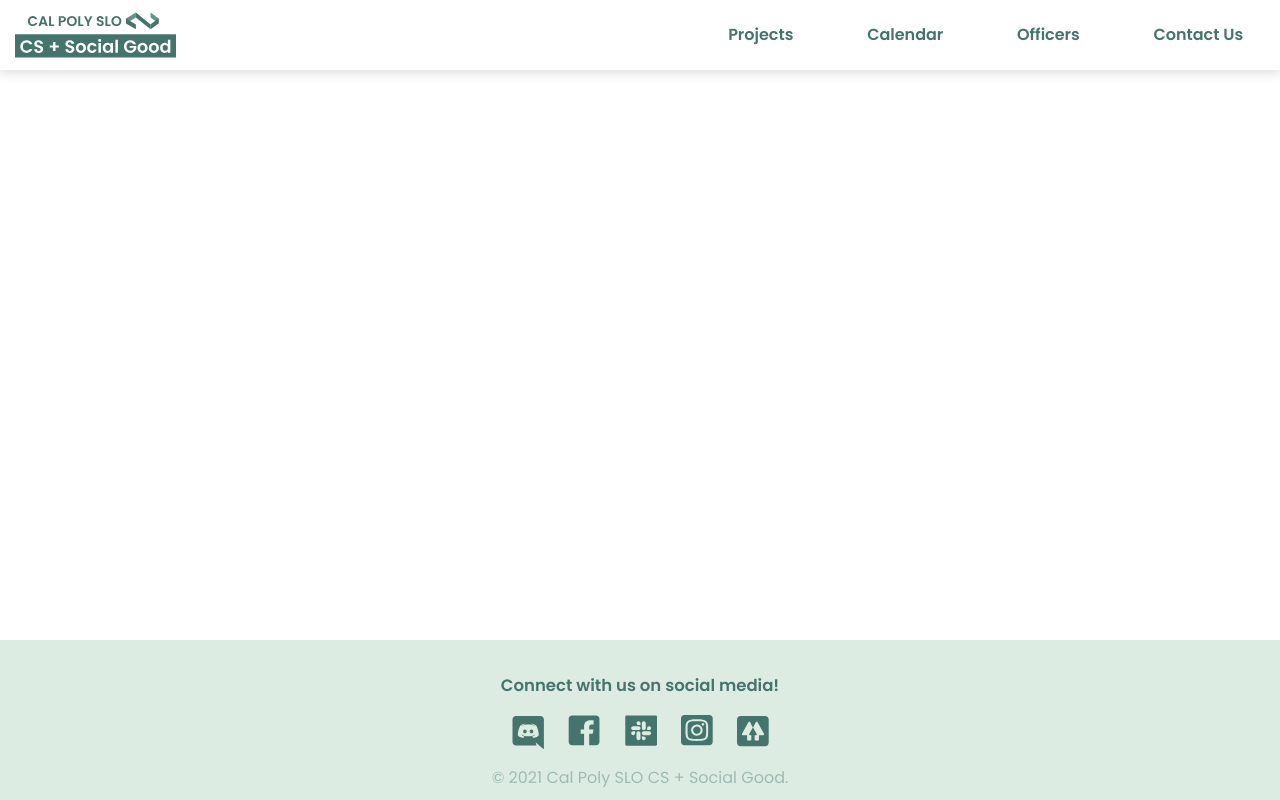
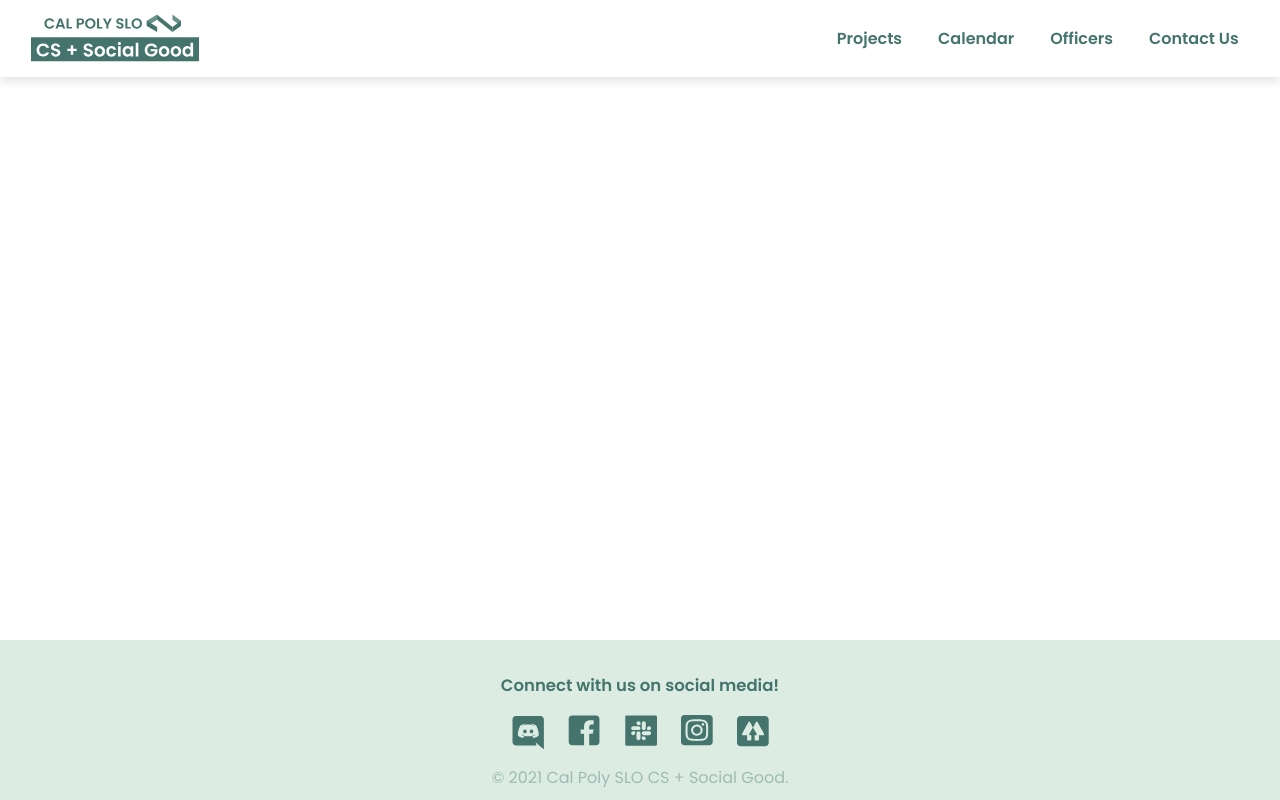
Before and after one commit to CS-Social-Good-CalPoly/club-website, a React (Create React App) app: page / in a window 1280 px wide. Built offline with nearby package versions, Linux system fonts and the light colour scheme.

Commit message:
fully working navbar

```diff
--- a/src/App.js
+++ b/src/App.js
@@ -8,12 +8,13 @@ import Officers from './components/Officers/Officers';
 import Calendar from './components/Calendar/Calendar';
 import {BrowserRouter as Router, Route, Switch} from 'react-router-dom';
 import Footer from "./components/SharedComponents/Footer";
+import Nav2 from './components/SharedComponents/Nav2';
 
 function App() {
     return (
         <Router>
             <div className="App">
-                <Nav/>
+                <Nav2/>
                 <div className="App-Main-Content">
                     <Switch>
                         <Route exact path="/WhatWeDo" component={WhatWeDo}/>
--- a/src/assets/SharedAssets/Nav.css
+++ b/src/assets/SharedAssets/Nav.css
@@ -101,6 +101,7 @@ nav .burger {
     transform: translateY(-500px);
     border-radius: 10px;
     box-shadow: 0 2px 2px rgba(0, 0, 0, 0.2);
+    z-index: 1000;
   }
 
   nav .nav-links li {
--- /dev/null
+++ b/src/assets/SharedAssets/Nav2.css
@@ -0,0 +1,75 @@
+@import "../SharedAssets/Styles.css";
+
+.navbar {
+    box-shadow: 0 4px 10px rgba(0, 0, 0, 0.116);
+}
+
+.bg-light {
+    background-color: white!important;
+}
+
+.navbar-light .navbar-toggler {
+    color: var(--dark-green);
+    border-color: var(--dark-green);
+    border-width: 0;
+}
+
+.navbar-toggler-icon {
+    width: 3em;
+    height: 2.2em;
+    color: var(--dark-green);
+}
+
+.navbar-light .navbar-toggler-icon {
+    background-image: url(/src/images/menu_24px.svg);
+}
+
+.navbar-light .navbar-nav .nav-link {
+    color: var(--dark-green);
+    font-weight: var(--custom-bold);
+    margin-right: 20px;
+}
+
+.navbar-light .navbar-nav .nav-link:hover {
+    color: var(--dark-green);
+}
+
+.navbar-expand-lg .navbar-collapse {
+    right: 0;
+    position: absolute;
+    width: 73rem;
+}
+
+@media screen and (max-width: 1300px) {
+    .navbar-expand-lg .navbar-collapse {
+        width: 47rem;
+    }
+}
+
+@media screen and (max-width: 991px) {
+
+    .navbar-light .navbar-nav .nav-link {
+        border: 2px solid white;
+        background-color: var(--light-gray);
+        margin: 0;
+    }
+
+    .navbar-light .navbar-nav .nav-link:hover {
+        background-color: var(--light-green);
+    }
+
+    .navbar-light .navbar-nav .nav-link {
+        margin: 0;
+    }
+
+    .navbar-expand-lg .navbar-collapse {
+        position: relative;
+    }
+
+}
+
+@media screen and (min-width: 320px) {
+    .container {
+        max-width: 100%;
+    }
+}
--- /dev/null
+++ b/src/components/SharedComponents/Nav2.js
@@ -0,0 +1,42 @@
+import React from 'react';
+import Nav from 'react-bootstrap/Nav';
+import Navbar from 'react-bootstrap/Navbar';
+import logoDesktop from '../../images/CSSG.svg';
+import Container from 'react-bootstrap/Container';
+import '../../assets/SharedAssets/Nav2.css'
+
+function Nav2() {
+  return (
+    <div className="mynav-container font-link">
+        <Navbar fixed="top" collapseOnSelect expand="lg" bg="light" variant="light">
+            <Container>
+                <Navbar.Brand href="/WhatWeDo">
+                    <img
+                        src={logoDesktop}
+                        height="51"
+                        className="d-inline-block align-top"
+                        // height="0"
+                        // alt="React Bootstrap logo"
+                    />
+                </Navbar.Brand>
+
+                <Navbar.Toggle aria-controls="responsive-navbar-nav" />
+                <Navbar.Collapse id="responsive-navbar-nav">
+
+                <Nav className="spacer"></Nav>
+
+                <Nav>
+                    <Nav.Link href="Projects">Projects</Nav.Link>
+                    <Nav.Link href="Calendar">Calendar</Nav.Link>
+                    <Nav.Link href="Officers">Officers</Nav.Link>
+                    <Nav.Link href="Contact">Contact Us</Nav.Link>
+                </Nav>
+
+                </Navbar.Collapse>
+            </Container>
+        </Navbar>
+    </div>
+  );
+}
+
+export default Nav2;
```
